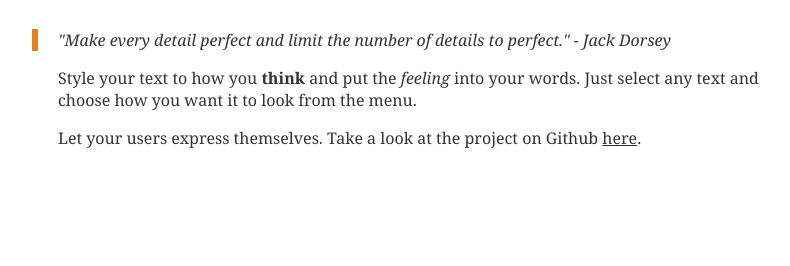
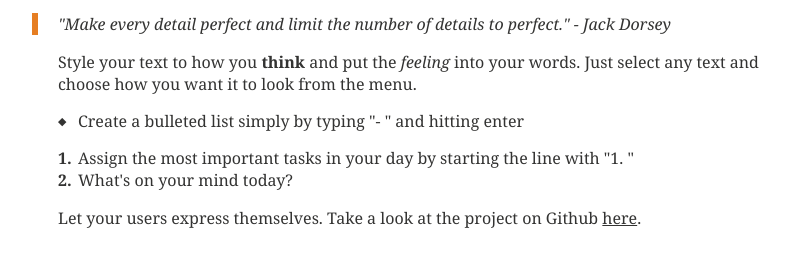
Before and after one commit to mduvall/grande.js, a plain HTML site: page index.html in a window 1280 px wide. Shown: the part 136-402 px from the top of the page, without its empty margins (215-1005 px from the left). Drawn offline with Linux system fonts and the light colour scheme; files whose address does not match are found by name.

Commit message:
Add demo and bottom margin for editor elements

```diff
--- a/css/editor.css
+++ b/css/editor.css
@@ -9,6 +9,14 @@ body {
   width: 100%;
   color: #333332;
   padding-top: 50px;
+}
+
+.g-body h1,
+.g-body p,
+.g-body blockquote,
+.g-body ol,
+.g-body ul {
+  margin-bottom: 15px;
 }
 
 .g-body article {
@@ -43,11 +51,11 @@ body {
   color: #333332;
 }
 
-
 .g-body ol, .g-body ul {
   list-style: none;
   list-style-image: none;
-  margin: 0;
+  margin-left: 0;
+  margin-top: 0;
   padding-left: 0;
 }
 
--- a/index.html
+++ b/index.html
@@ -32,8 +32,16 @@
         <h1>Welcome, this is grande.js</h1>
         <blockquote>"Make every detail perfect and limit the number of details to perfect." - <span class="jack">Jack Dorsey</span></blockquote>
         <p>Style your text to how you <b>think</b> and put the <i>feeling</i> into your words. Just select any text and choose how you want it to look from the menu.</p>
+        <ul>
+          <li>Create a bulleted list simply by typing "- " and hitting enter</li>
+        </ul>
 
-        Let your users express themselves. Take a look at the project on Github <a href="github.com/mduvall/grande.js">here</a>.
+        <ol>
+          <li>Assign the most important tasks in your day by starting the line with "1. "</li>
+          <li>What's on your mind today?</li>
+        </ol>
+
+        <p>Let your users express themselves. Take a look at the project on Github <a href="github.com/mduvall/grande.js">here</a>.</p>
       </article>
     </section>
 
```
